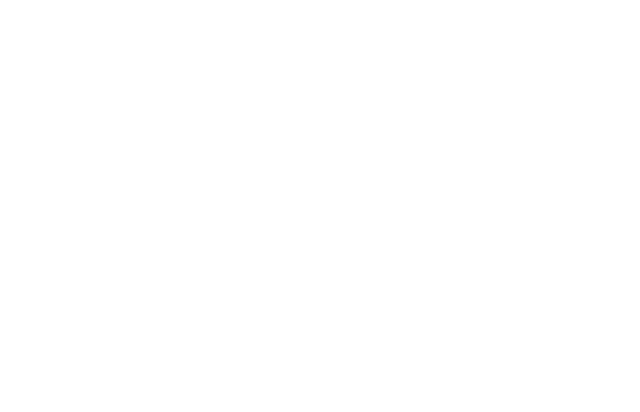
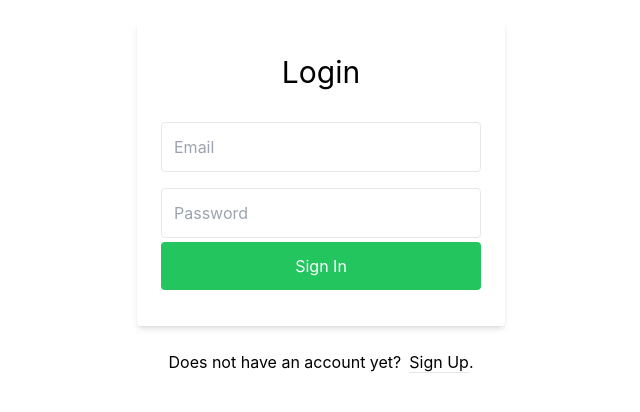
Before and after one commit to x13enos/document_holder_front, a React (Create React App) app: page /sign-in in a window 1280 px wide. Before the commit this address had no page. Shown: the part 202-614 px from the top of the page, without its empty margins (319-959 px from the left). Built offline with nearby package versions, Linux system fonts and the light colour scheme.

Commit message:
Added sign in page

```diff
--- a/src/App.js
+++ b/src/App.js
@@ -1,7 +1,7 @@
 import { BrowserRouter as Router, Routes, Route } from 'react-router-dom';
 // import Dashboard from './pages/Dashboard';
 import SignUp from './pages/auth/SignUp';
-// import SignIn from './pages/auth/SignIn';
+import SignIn from './pages/auth/SignIn';
 // import MainLayout from './layouts/Main';
 // import Accounts from './pages/Accounts';
 // import Expenses from './pages/Expenses';
@@ -20,7 +20,7 @@
             <Route path="/bank_accounts" element={<BankAccounts />} />
           </Route> */}
           <Route path="/sign-up" element={<SignUp />} />
-          {/* <Route path="/sign-in" element={<SignIn />} /> */}
+          <Route path="/sign-in" element={<SignIn />} />
         </Routes>
       </Router>
     </>
--- /dev/null
+++ b/src/pages/auth/SignIn.jsx
@@ -0,0 +1,75 @@
+import React from 'react'
+import { useState } from 'react'
+import httpClient from '../../axiosConfig'
+import { useNavigate, Link } from "react-router-dom"
+
+function SignIn() {
+  let navigate = useNavigate();
+  const [form, setForm] = useState({
+    email: '',
+    password: ''
+  })
+  const [signInErrors, setSignInErrors] = useState(false)
+  const { email, password, confirm_password } = form
+
+  const onChange = e => {
+    setForm((prevState) => ({
+      ...prevState,
+      [e.target.id]: e.target.value
+    }))
+  }
+
+  const onSubmit = async (e) => {
+    setSignInErrors(false)
+    e.preventDefault()
+    try {
+      const response = await httpClient.post('login', form)
+      navigate('/')
+    } catch (error) {
+      setSignInErrors(true)
+    }
+  }
+
+  return (
+    <div className="bg-grey-lighter min-h-screen flex flex-col">
+            <div className="container max-w-sm mx-auto flex-1 flex flex-col items-center justify-center px-2">
+                <div className="bg-white px-6 py-8 rounded shadow-md text-black w-full">
+                    <h1 className="mb-8 text-3xl text-center">Login</h1>
+                    <input
+                        type="text"
+                        className="block border border-grey-light w-full p-3 rounded"
+                        id="email"
+                        value={email}
+                        onChange={onChange}
+                        placeholder="Email" />
+
+                    <input
+                        type="password"
+                        className="block border border-grey-light w-full p-3 rounded mt-4"
+                        id="password"
+                        value={password}
+                        onChange={onChange}
+                        placeholder="Password" />
+                    { signInErrors &&
+                      <span className='text-red-500'>Bad User Credentials</span>
+                    }
+
+                    <button
+                        type="submit"
+                        className="w-full text-center py-3 rounded bg-green-500 text-white hover:bg-green-700 focus:outline-none my-1"
+                        onClick={onSubmit}
+                    >Sign In</button>
+                </div>
+
+                <div className="text-grey-dark mt-6">
+                    Does not have an account yet?
+                    <Link className="no-underline border-b border-blue text-blue ml-2" to="/sign-up">
+                      Sign Up
+                    </Link>.
+                </div>
+            </div>
+        </div>
+  )
+}
+
+export default SignIn
```
